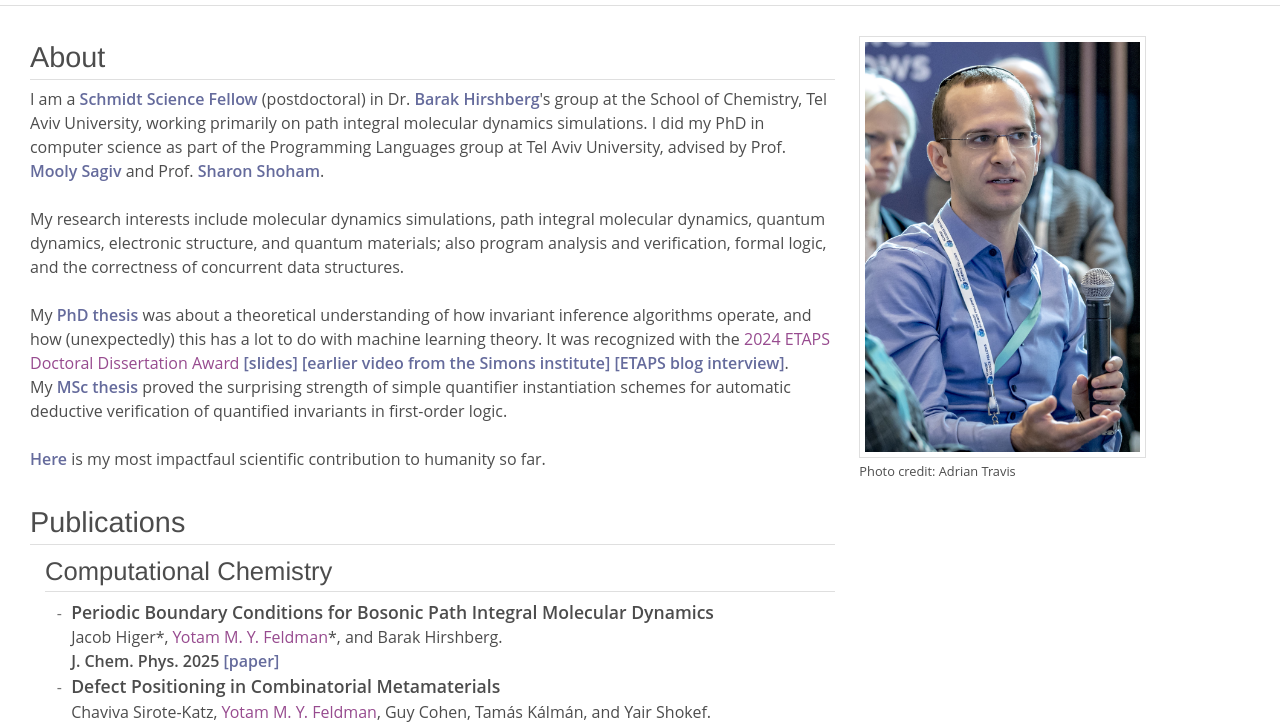
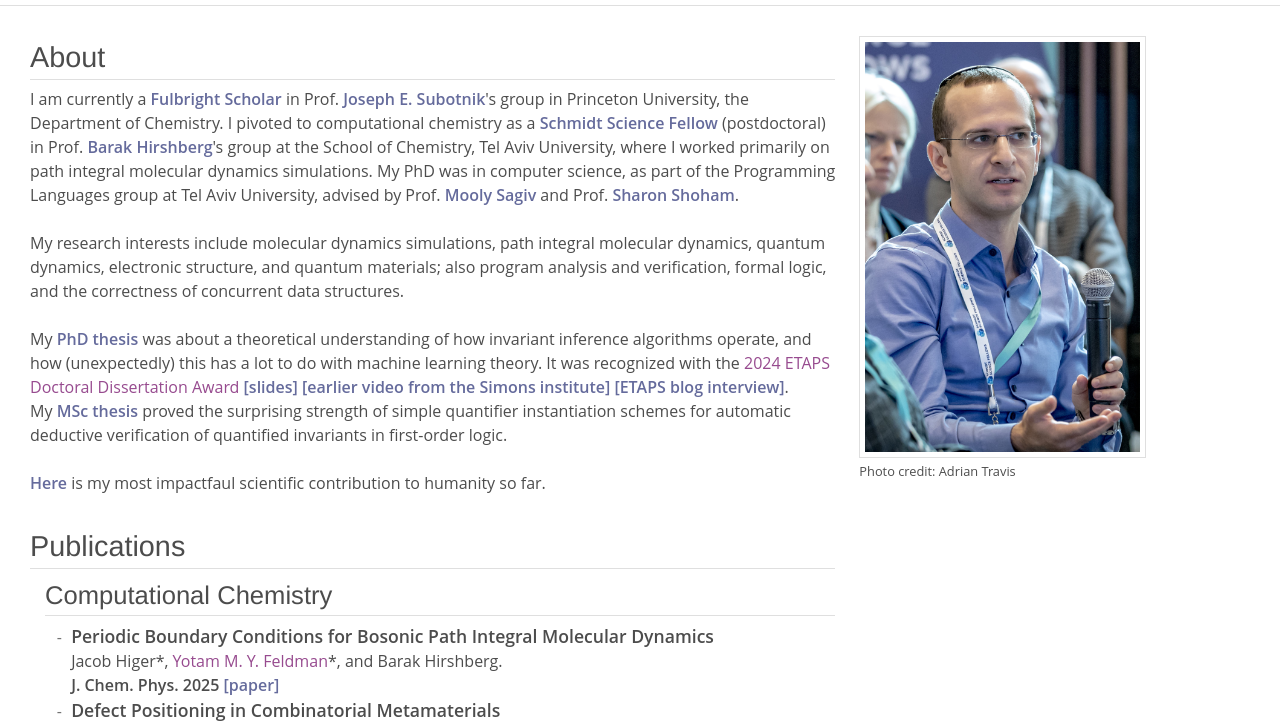
Before and after one commit to yotamfe/yotamfe.github.io, a plain HTML site: page index.html in a window 1280 px wide. Shown: the part 69-791 px from the top of the page. Drawn offline with nearby package versions, Linux system fonts and the light colour scheme; a web font is replaced by a local one.

Commit message:
now in Princeton

```diff
--- a/index.html
+++ b/index.html
@@ -33,7 +33,10 @@
                         About
                     </div>
                     <div class="section-content">
-                        I am a <a href="https://schmidtsciencefellows.org/fellow/yotam-feldman/">Schmidt Science Fellow</a> (postdoctoral) in Dr. <a href="https://english.tau.ac.il/profile/hirshb">Barak Hirshberg</a>'s group at the School of Chemistry, Tel Aviv University, working primarily on path integral molecular dynamics simulations. I did my PhD in computer science as part of the Programming Languages group at Tel Aviv University, advised by Prof. <a href="http://cs.tau.ac.il/~msagiv">Mooly Sagiv</a> and Prof. <a href="http://www.tau.ac.il/~sharonshoham/">Sharon Shoham</a>.
+                        I am currently a <a href="https://fulbright.org.il/node/4754">Fulbright Scholar</a> in Prof. <a href="https://subotnikgroup.chemistry.princeton.edu/subotnik.html">Joseph E. Subotnik</a>'s group in Princeton University, the Department of Chemistry.
+                        I pivoted to computational chemistry as a
+                        <a href="https://schmidtsciencefellows.org/fellow/yotam-feldman/">Schmidt Science Fellow</a> (postdoctoral) in Prof. <a href="https://english.tau.ac.il/profile/hirshb">Barak Hirshberg</a>'s group at the School of Chemistry, Tel Aviv University, where I worked primarily on path integral molecular dynamics simulations.
+                        My PhD was in computer science, as part of the Programming Languages group at Tel Aviv University, advised by Prof. <a href="http://cs.tau.ac.il/~msagiv">Mooly Sagiv</a> and Prof. <a href="http://www.tau.ac.il/~sharonshoham/">Sharon Shoham</a>.
             <br><br>
             My research interests include molecular dynamics simulations, path integral molecular dynamics, quantum dynamics, electronic structure, and quantum materials; also program analysis and verification, formal logic, and the correctness of concurrent data structures.
 
```
